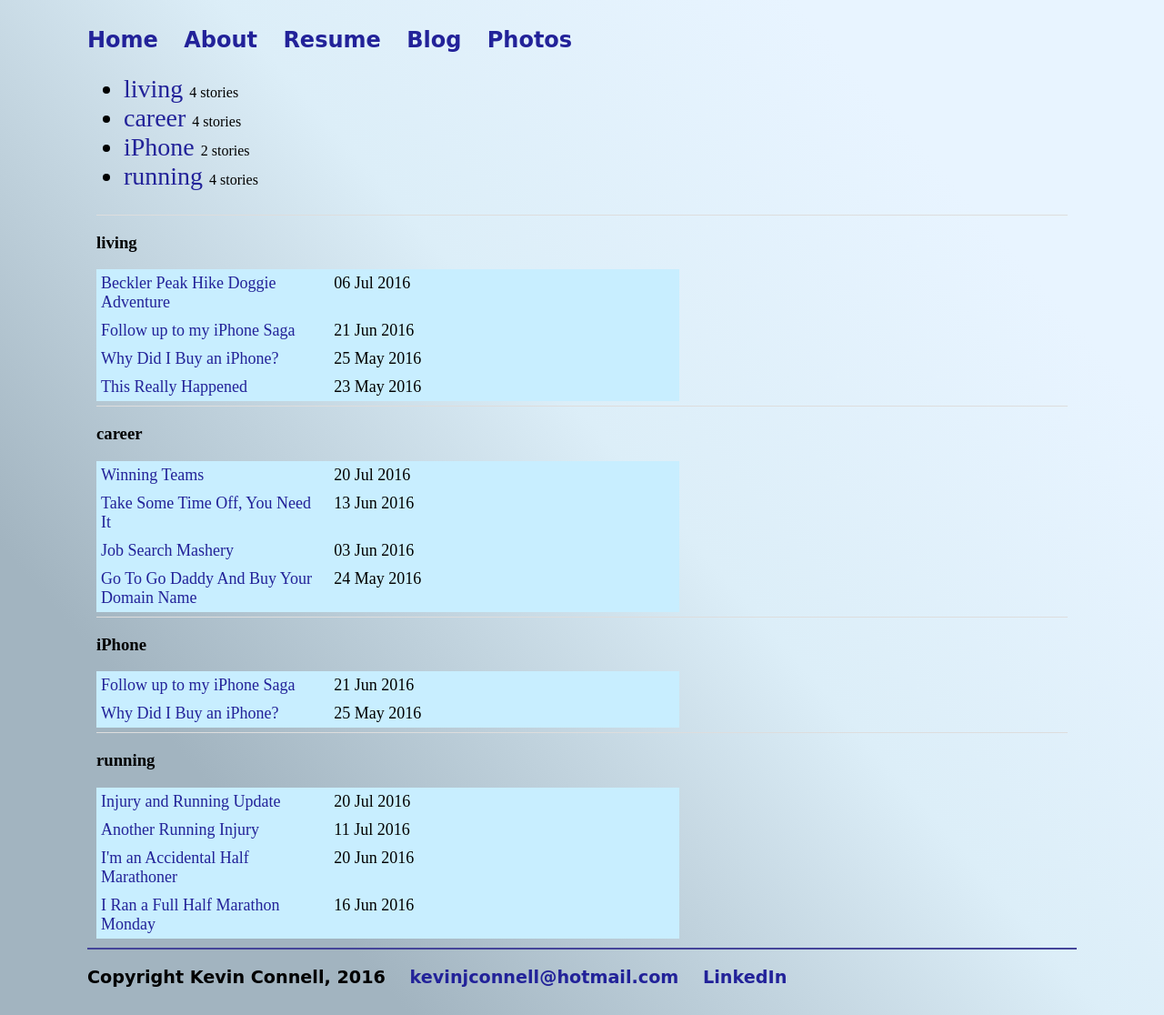
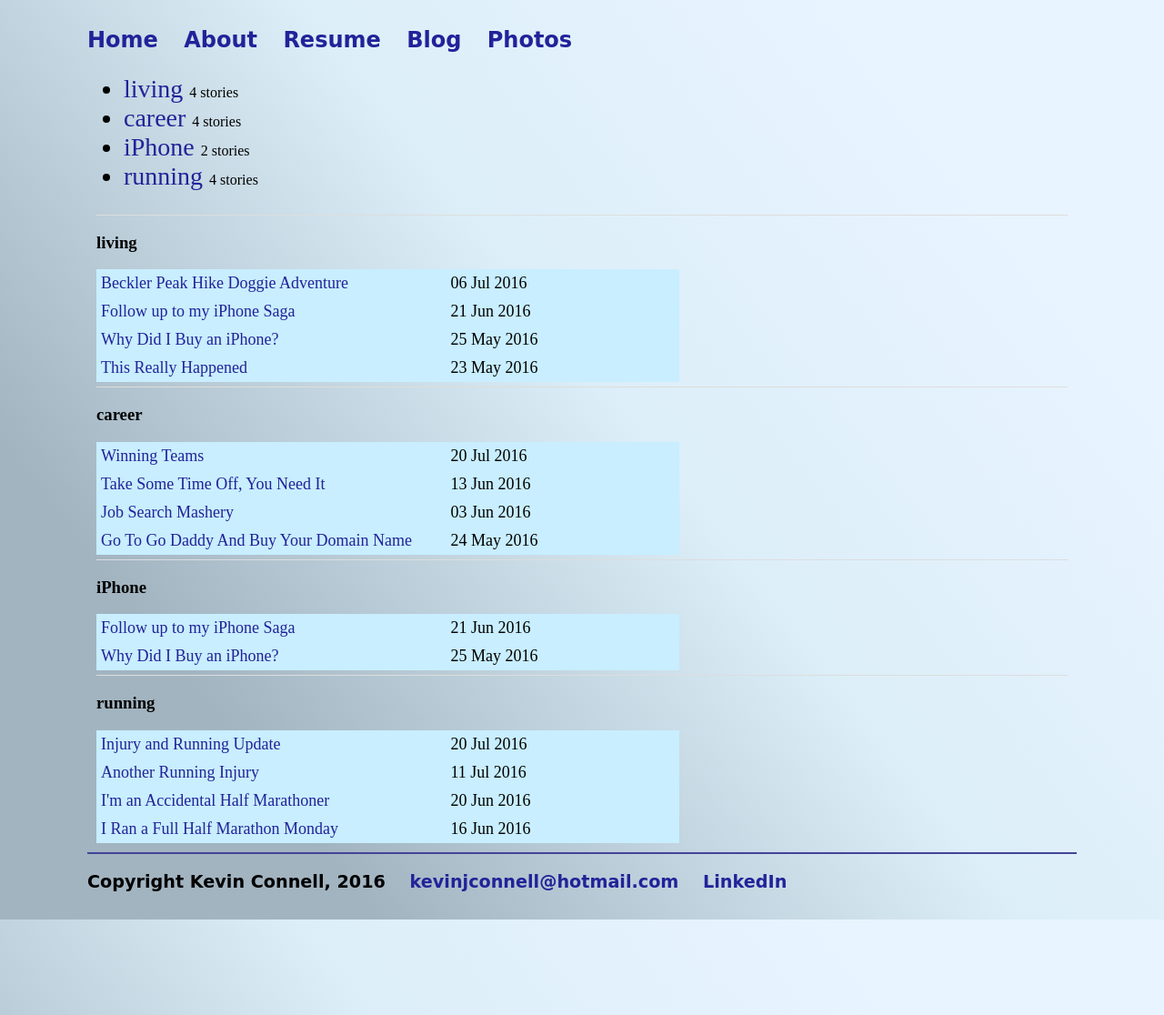
Before and after one commit to mo4dawg/mo4dawg.github.io, a Jekyll site: the page built from tags.html, in a window 1280 px wide. Shown: the whole page at 91% size. Built offline with Jekyll 4.4.1, drawn with Linux system fonts in a browser that asks for light colours.

Commit message:
Update tags.html

```diff
--- a/tags.html
+++ b/tags.html
@@ -24,7 +24,7 @@
       {% for post in site.tags[tag_name] %}
         <tr BGCOLOR="#DCEEF8" valign=top>
         <article class="archive-item">
-            <td style="width:40%"><font size = "4"><a href="{{ root_url }}{{ post.url }}">{{post.title}}</a></font></td>
+            <td style="width:60%"><font size = "4"><a href="{{ root_url }}{{ post.url }}">{{post.title}}</a></font></td>
             <td ><font size = "4">{{post.date|date_to_string }}</font></td>
          </article>
         </tr>
```
